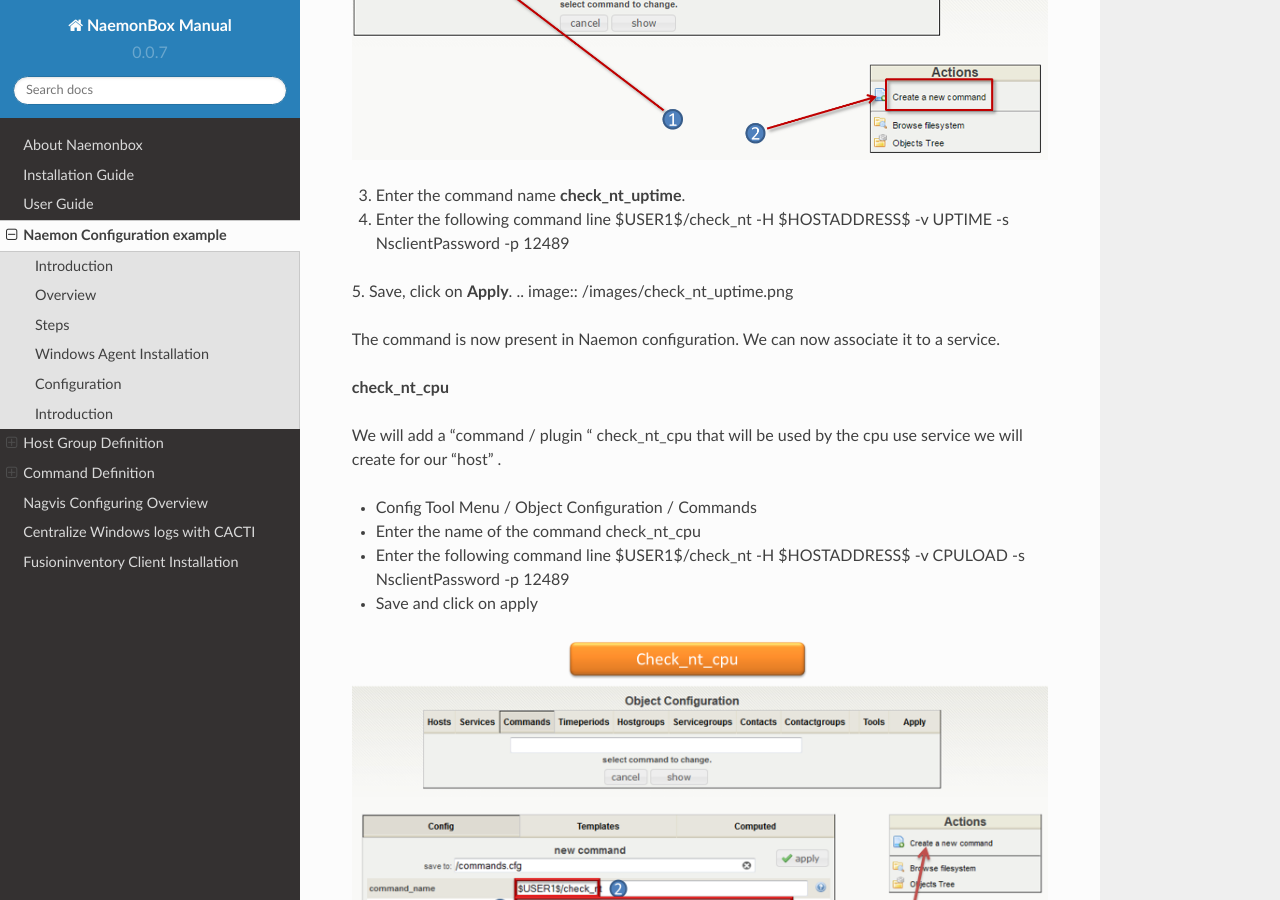
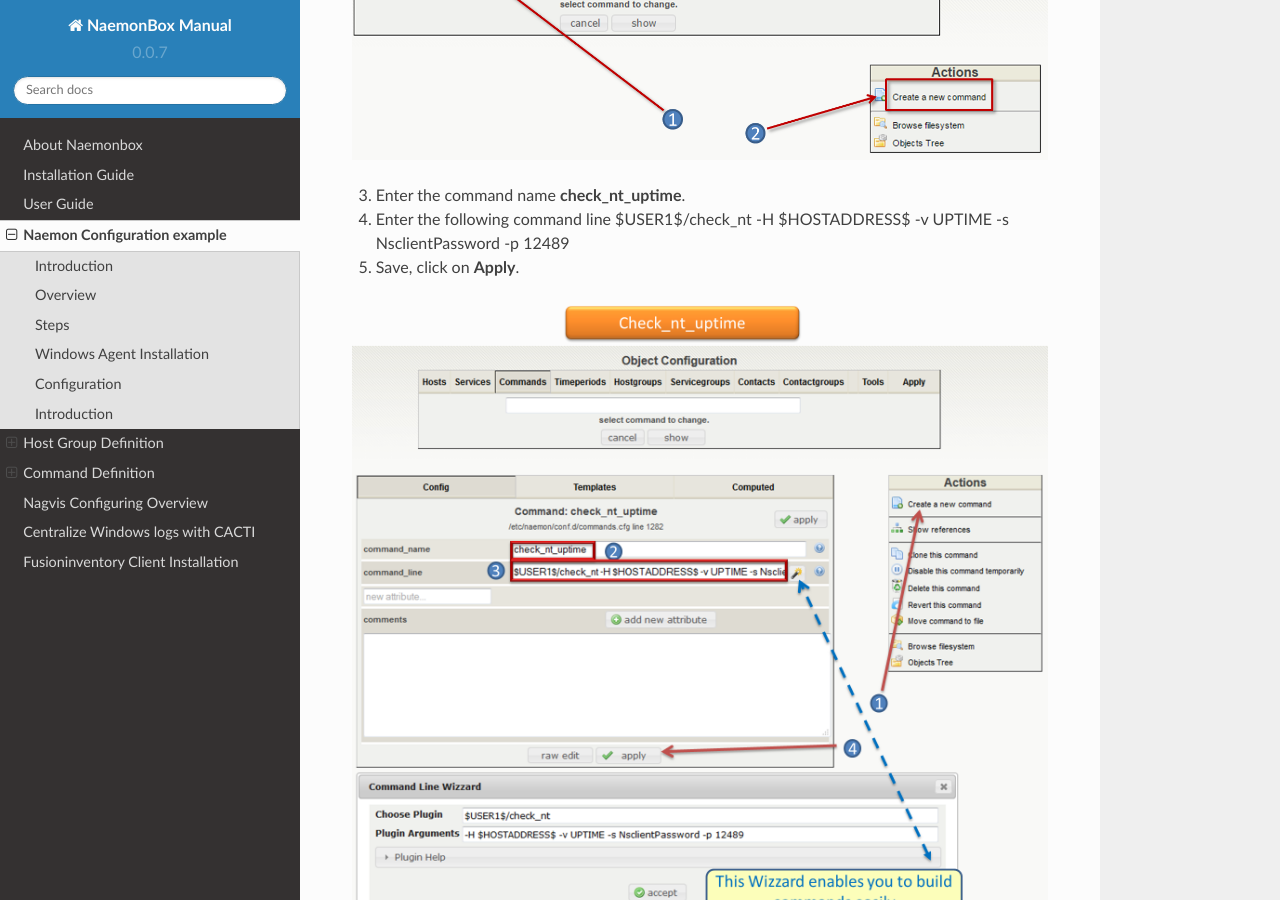
Before and after one commit to mgadi/naemonbox, a Sphinx documentation site: the page built from docs/source/04_Configuring_NaemonBox/index.rst, in a window 1280 px wide and 900 px high, scrolled down 4751 px. Built offline with Sphinx 7.4.7 and the Read the Docs theme 2.0.0, drawn with Linux system fonts in a browser that asks for light colours; pages that are not in the unit, such as notebooks, are missing from menus; some of the changed lines change nothing that is shown.

Commit message:
Update index.rst

```diff
--- a/docs/source/04_Configuring_NaemonBox/index.rst
+++ b/docs/source/04_Configuring_NaemonBox/index.rst
@@ -133,6 +133,7 @@
 4. Enter the following command line $USER1$/check_nt -H $HOSTADDRESS$ -v UPTIME -s NsclientPassword -p 12489
 
 5. Save, click on **Apply**.
+
 .. image:: /images/check_nt_uptime.png
 
 The command is now present in Naemon configuration. We can now associate it to a service.
@@ -185,7 +186,7 @@
 + Enter the following command line $USER1$/check_procs -w 250 -c 400 -s RSZDT
 + Save and click on apply
 
-.. image:: /images/check_local_users.png
+.. image:: /images/check_local_procs.png
 
 The command is now present in Naemon configuration. We can now associate it to a service.
 
```
